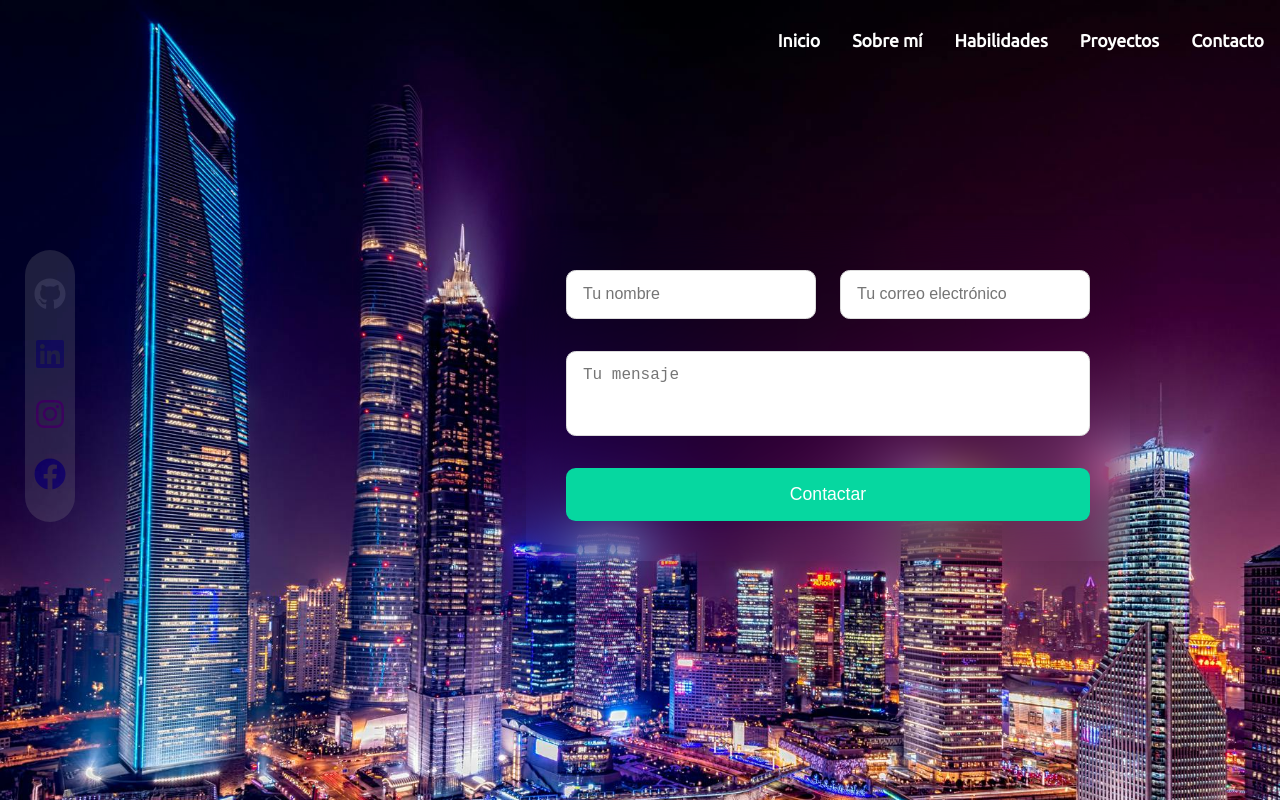
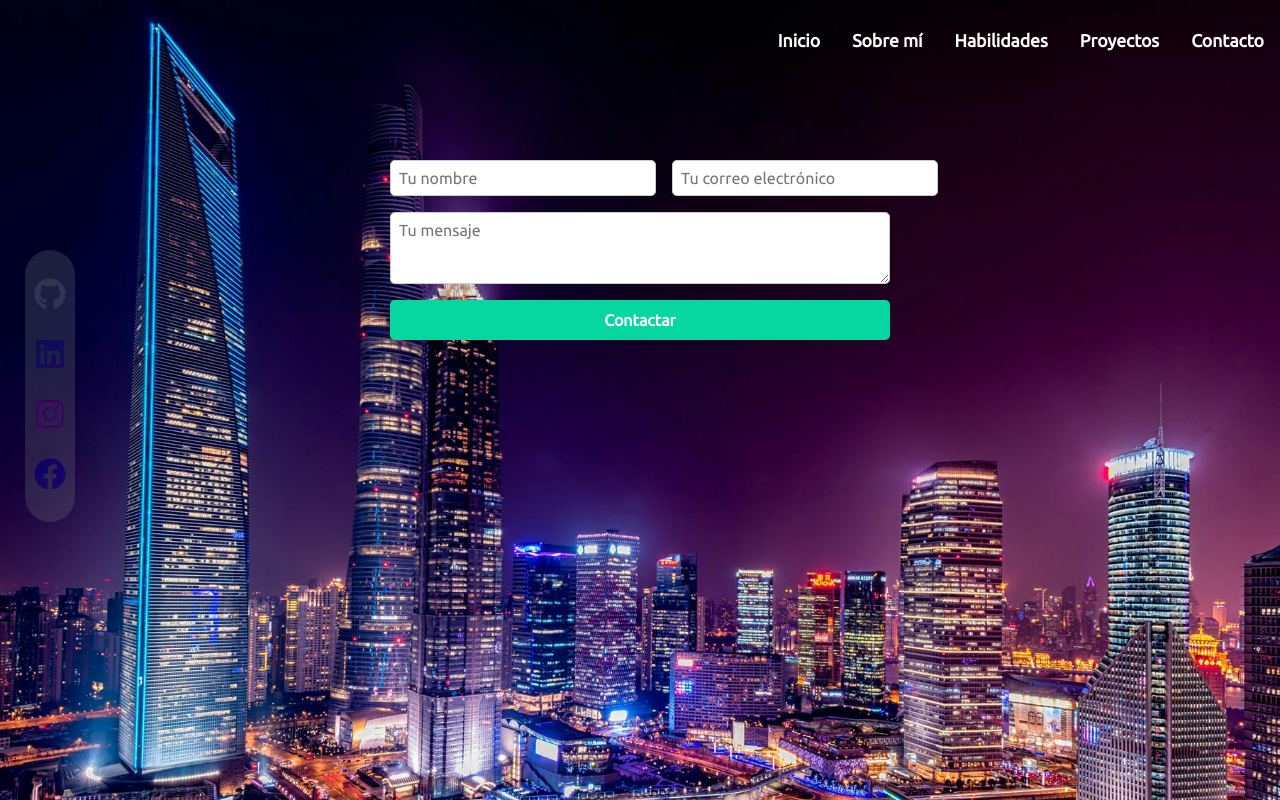
Before and after one commit to TechnoJavBar/portfolio, a React (Vite) app: page /contact in a window 1280 px wide. Built offline with nearby package versions, Linux system fonts and the light colour scheme.

Commit message:
Se ha optimizado el estilo del formulario de contacto, ajustando la disposición y el espaciado de los elementos para mejorar la usabilidad y la apariencia visual.

```diff
--- a/src/components/contactForm.css
+++ b/src/components/contactForm.css
@@ -1,98 +1,76 @@
-.containerForm{
-    display: flex;
-    justify-content: right;
-    align-items: center;
-    padding-right: 150px;
-    padding-top: 150px;
-    background-color: transparent;
+@import url('https://fonts.googleapis.com/css2?family=Ubuntu&display=swap');
+
+.containerForm {
+  display: flex;
+  justify-content: center;
+  margin-top: 5rem;
 }
 
 .form {
-  max-width: 800px; /* más ancho */
-  padding: 2.5rem;
-  background: transparent;
-  backdrop-filter: blur(20px);
-  border-radius: 1rem;
-  box-shadow: 0 4px 25px rgba(0, 0, 0, 0.1);
-  font-family: 'Inter', sans-serif;
+  width: 100%;
+  max-width: 500px;
   display: flex;
   flex-direction: column;
-  gap: 2rem;
+  gap: 1rem;
 }
 
-/* Agrupación de los inputs en la misma fila */
 .form-row {
   display: flex;
-  gap: 1.5rem;
-  flex-wrap: wrap; /* para que se adapte en pantallas pequeñas */
+  gap: 1rem;
 }
 
 .form-control {
   display: flex;
   flex-direction: column;
-  flex: 1; /* los inputs se reparten el espacio */
-  min-width: 250px;
+  width: 100%;
 }
 
-.form-control input,
-.form-control textarea {
-  padding: 0.9rem 1rem;
-  border: 1px solid #dcdcdc;
-  border-radius: 0.6rem;
-  font-size: 1rem;
-  transition: all 0.3s ease;
-  outline: none;
+label {
+  font-weight: 600;
+  margin-bottom: 0.3rem;
+  display: flex;
+  align-items: center;
+  gap: 0.4rem;
+  color: #ffffff;
+  font-family: 'ubuntu', sans-serif;
 }
 
-.form-control input:focus,
-.form-control textarea:focus {
-  border-color: #06d7a0;
-  box-shadow: 0 0 6px rgba(6, 215, 160, 0.3);
+input,
+textarea {
+  padding: 0.5rem;
+  border-radius: 0.3rem;
+  border: 1px solid #ccc;
+  font-size: 1rem;
+  outline: none;
+  font-family: 'ubuntu', sans-serif;
 }
 
-.form-control textarea {
-  resize: none;
+button {
+  padding: 0.7rem;
+  border: none;
+  border-radius: 0.3rem;
+  background-color: #06d7a0;
+  color: white;
+  font-size: 1rem;
+  font-weight: 600;
+  cursor: pointer;
+  font-family: 'ubuntu', sans-serif;
 }
 
-.form-control p {
-  color: #e63946;
-  font-size: 0.9rem;
-  margin: 0.4rem 0 0 0;
+.valid {
+  display: inline-block;
 }
 
-button[type="submit"] {
-  background: #06d7a0;
-  color: #ffffff;
-  border: none;
-  border-radius: 0.6rem;
-  padding: 1rem;
-  font-size: 1.1rem;
-  cursor: pointer;
-  transition: background 0.3s ease, transform 0.2s ease;
+.hide {
+  display: none;
 }
 
-button[type="submit"]:hover {
-  background: #04b88b;
-  transform: translateY(-2px);
+.valid-icon {
+  color: #06d7a0;
+  margin-left: 0.5rem;
 }
 
-button[type="submit"]:active {
-  transform: translateY(0);
+.invalid-icon {
+  color: red;
+  margin-left: 0.5rem;
 }
-
-/* ✅ Responsivo */
-@media (max-width: 700px) {
-  .form {
-    padding: 1.8rem;
-    margin: 2rem 1rem;
-  }
-
-  .form-row {
-    flex-direction: column;
-  }
-}
-
-.error{
-    border: 1px solid red;
-    color: red;
-}
```
